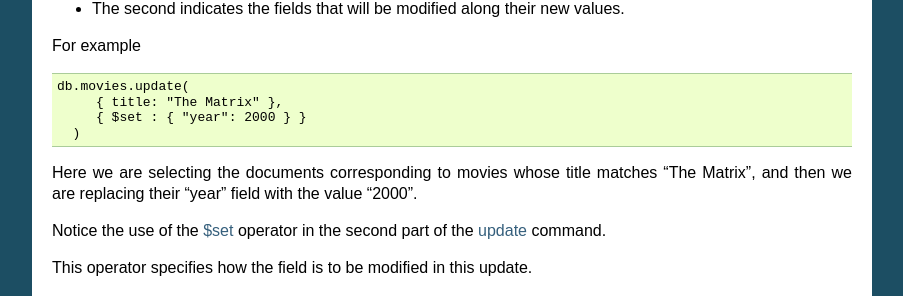
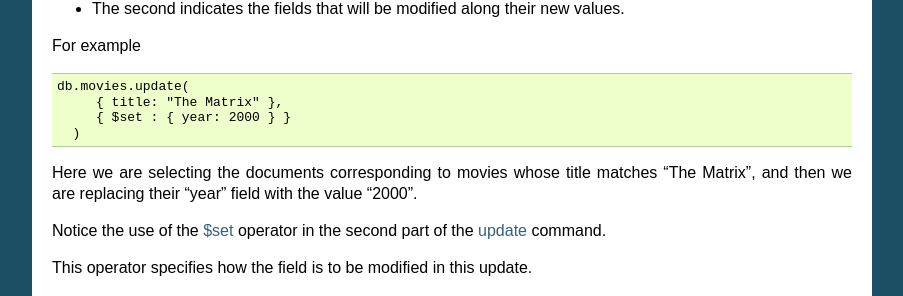
Before and after one commit to luisibanez/open-source-databases-tutorial, a Sphinx documentation site: the page built from source/MongoDB/Update.rst, in a window 1280 px wide and 900 px high, scrolled down 1010 px. Shown: the part 181-477 px from the top of the window, without its empty margins (198-1101 px from the left). Built offline with Sphinx 7.4.7, drawn with Linux system fonts in a browser that asks for light colours; some of the changed text lies outside the part shown.

Commit message:
Fixed typos found during Class at SUNY.
During our first class ast SUNY, a couple of typos were found in the
instructions. Here we fix both.

1) lack of ":" at the end of servename in scp command.
2) unecessary quotes around "year" in the db.movies.update() command.

```diff
--- a/source/MongoDB/Update.rst
+++ b/source/MongoDB/Update.rst
@@ -56,7 +56,7 @@ For example
 
   db.movies.update(
        { title: "The Matrix" },
-       { $set : { "year": 2000 } }
+       { $set : { year: 2000 } }
     )
 
 Here we are selecting the documents corresponding to movies whose title matches "The Matrix", and then we are replacing their "year" field with the value "2000".
```
Also changed, not shown: other parts of source/MongoDB/Update.rst (+2 -1 lines).
